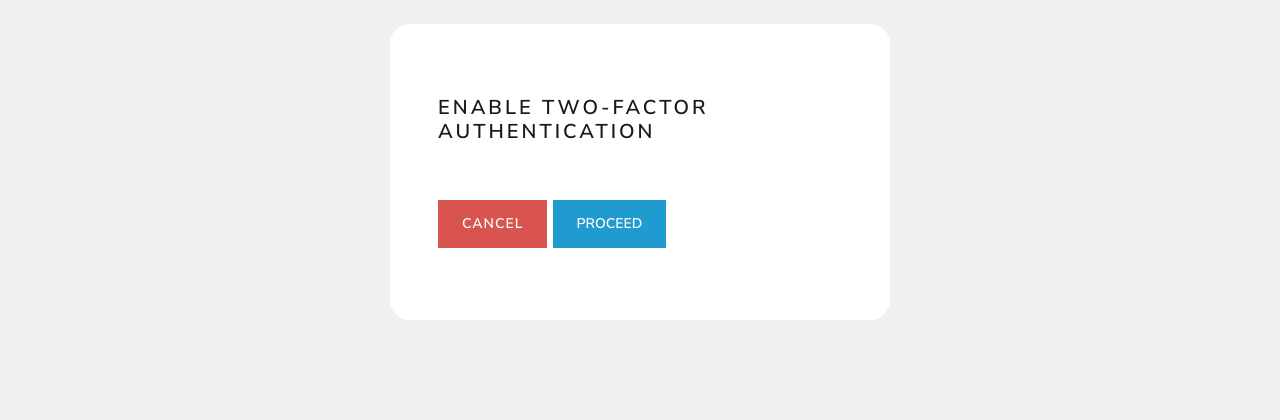
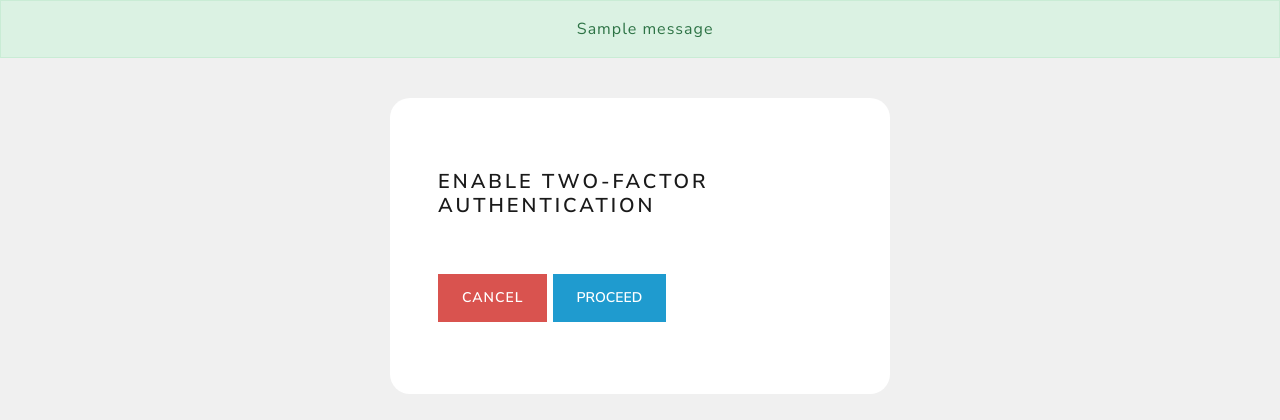
Before and after one commit to aatansen/Django-Web-Security, a Django app: template security_project/security_app/templates/two_factor/core/setup.html in a window 1280 px wide. Shown: the top 420 px of the page. Run offline with Django 3.2, Linux system fonts and the light colour scheme; the template is opened without the code that fills it: most values are stand-ins (such as "Sample title", 1, 10 or a date in 2020); one stand-in notice (Sample message) is shown; some libraries are stand-ins or nearby versions.

Commit message:
Auto logout message💫

```diff
--- a/security_project/security_app/templates/messages.html
+++ b/security_project/security_app/templates/messages.html
@@ -2,6 +2,10 @@
 {% for message in messages %}
     {% if message.tags == 'success' %}
     <p id="message-timer" class="alert alert-success float-center text-center"> <i class="fa fa-check" aria-hidden="true"></i> &nbsp; {{message}} </p>
+    {% elif message.tags == 'info' %}
+        <div class="message alert alert-info float-center text-center {{ message.tags }}">
+      <i class="fa fa-clock-o" aria-hidden="true"></i> &nbsp; {{ message }}
+    </div>
     {% endif %}
 {% endfor %}
 {% endif %}
--- a/security_project/security_app/templates/two_factor/_base.html
+++ b/security_project/security_app/templates/two_factor/_base.html
@@ -29,7 +29,7 @@
     </style>
 
     <!-- Messages -->
-
+    {% include 'messages.html' %}
   <br>
 
   <body>
--- a/security_project/security_project/settings.py
+++ b/security_project/security_project/settings.py
@@ -178,7 +178,7 @@ RECAPTCHA_PRIVATE_KEY = config('RECAPTCHA_PRIVATE_KEY')
 AUTO_LOGOUT = {
     'IDLE_TIME': timedelta(seconds=30),
     # 'SESSION_TIME': timedelta(minutes=30),
-    # 'MESSAGE': 'The session has expired. Please login again to continue.',
+    'MESSAGE': 'The session has expired. Please login again to continue.',
     'REDIRECT_TO_LOGIN_IMMEDIATELY': True,
 }
 
```
Also changed, not shown: README.md, security_project/db.sqlite3.
